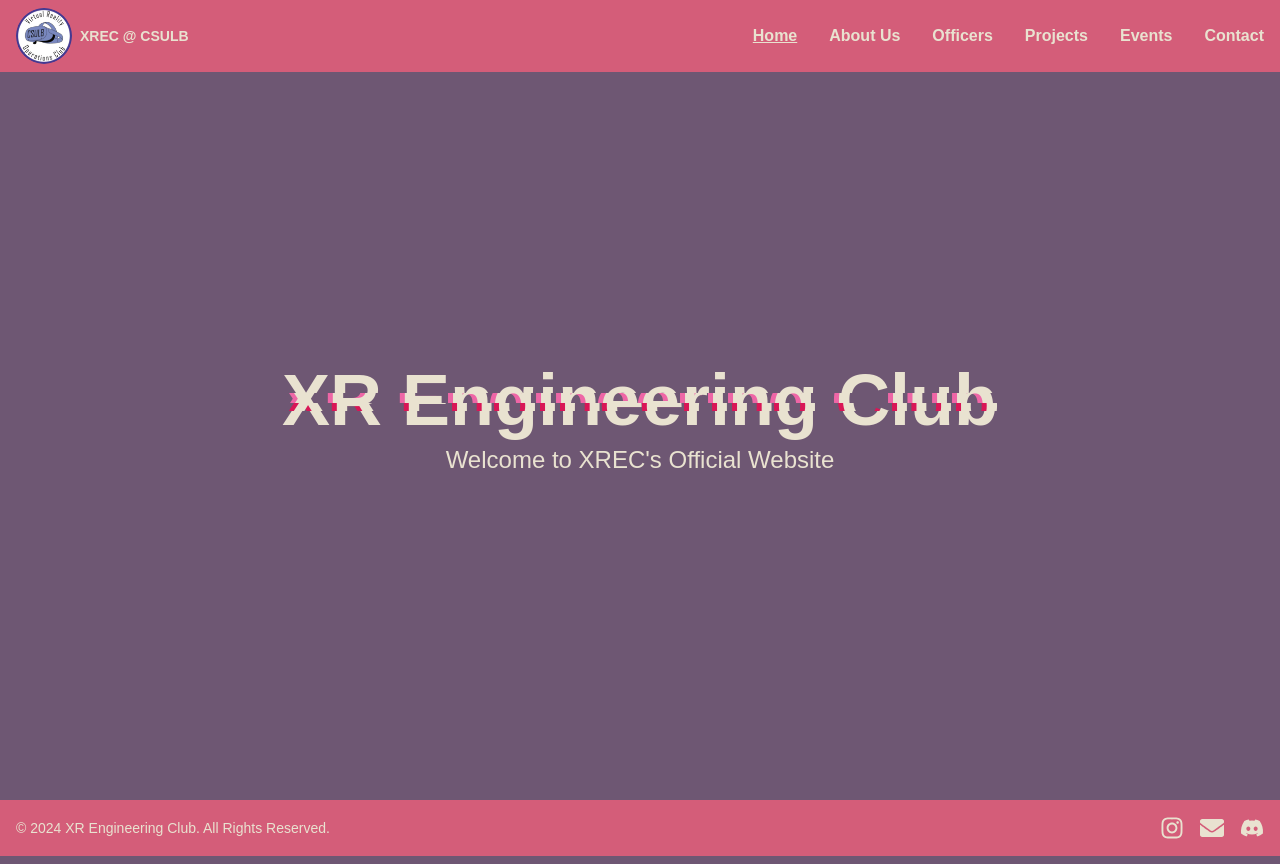
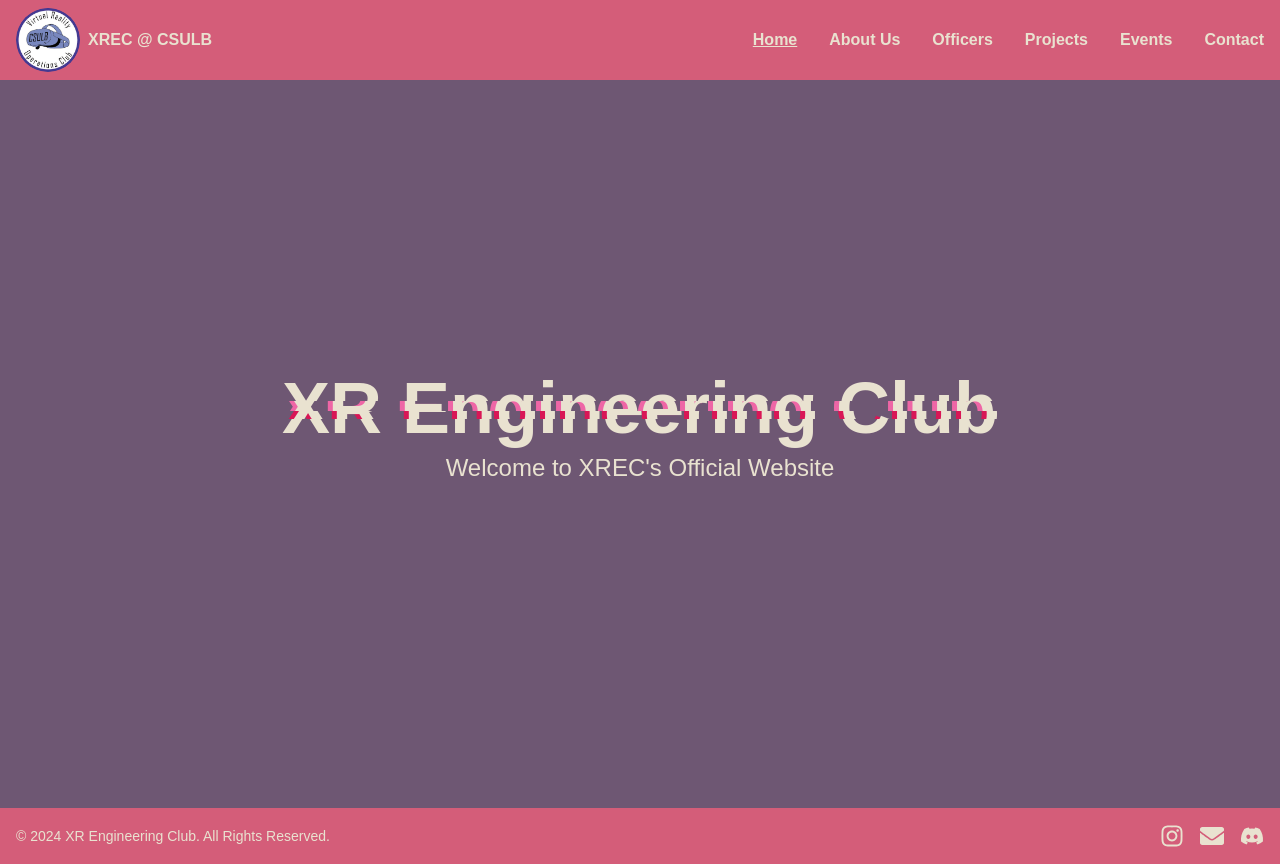
Before and after one commit to chuckmilton/xrec-website, a Next.js app: page / in a window 1280 px wide. Built offline with nearby package versions, Linux system fonts and the light colour scheme.

Commit message:
Adjust logo and text size

```diff
--- a/src/app/components/Navbar.js
+++ b/src/app/components/Navbar.js
@@ -16,13 +16,13 @@ export default function Navbar() {
       <div className="flex justify-between items-center font-semibold mx-2">
         {/* Logo */}
         <Link href="/">
-        <div className='w-12 h-12 md:w-14 md:h-14 text-beige flex items-center space-x-2'>
+        <div className='w-14 h-14 md:w-16 md:h-16 text-beige flex items-center space-x-2'>
         <img
             src="/images/vroc_logo.png"
             alt="VROC Logo"
             className="rounded-full"
           />
-           <h1 className='text-xs md:text-sm whitespace-nowrap'>XREC @ CSULB</h1>
+           <h1 className='text-sm md:text-base whitespace-nowrap'>XREC @ CSULB</h1>
         </div>
 
         </Link>
```
